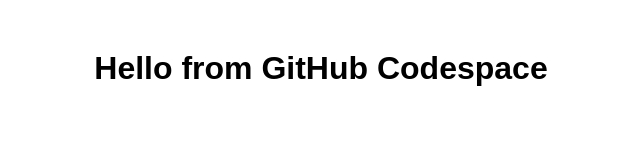
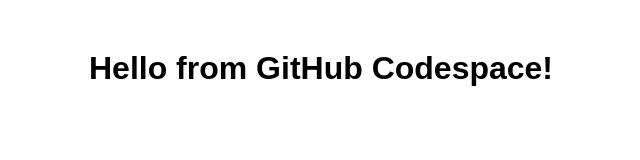
Before and after one commit to SMK-Negeri-1-Kediri/kelas-pemrograman-web, a website: page index.html in a window 1280 px wide. Shown: the whole page, without its empty margins (319-959 px from the left). Drawn offline with Linux system fonts and the light colour scheme.

Commit message:
edit awal

```diff
--- a/index.html
+++ b/index.html
@@ -3,11 +3,11 @@
 <head>
     <meta charset="UTF-8">
     <meta name="viewport" content="width=device-width, initial-scale=1.0">
-    <title>My Web Project</title>
+    <title>Web Development Project</title>
     <link rel="stylesheet" href="style.css">
 </head>
 <body>
-    <h1>Hello from GitHub Codespace</h1>
+    <h1>Hello from GitHub Codespace!</h1>
     <script src="script.js"></script>
 </body>
 </html>
--- a/package.json
+++ b/package.json
@@ -1,7 +1,7 @@
 {
-    "name": "my-web-project",
+  "name": "web-development-project",
   "version": "1.0.0",
-    "description": "Web development project in GitHub Codespace",
+  "description": "Basic Web Development Project in GitHub Codespace",
   "main": "server.js",
   "scripts": {
     "start": "node server.js"
--- a/server.js
+++ b/server.js
@@ -9,5 +9,5 @@
 });
 
 app.listen(PORT, () => {
-    console.log(`Server is running at http://localhost:${PORT}`);
+    console.log(`Server is running on http://localhost:${PORT}`);
 });
```
Also changed, not shown: .devcontainer/devcontainer.json, 2 other files. Lines whose indentation alone changed are shown as unchanged.
